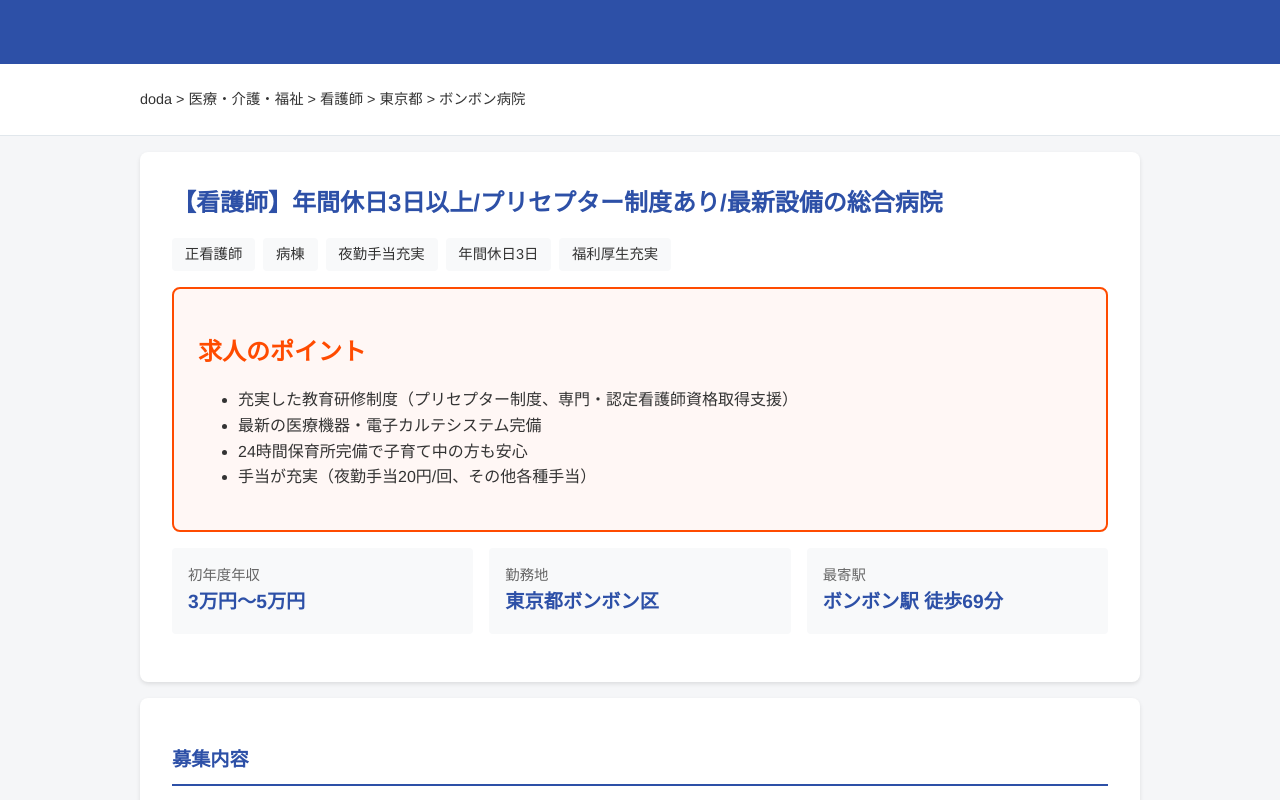
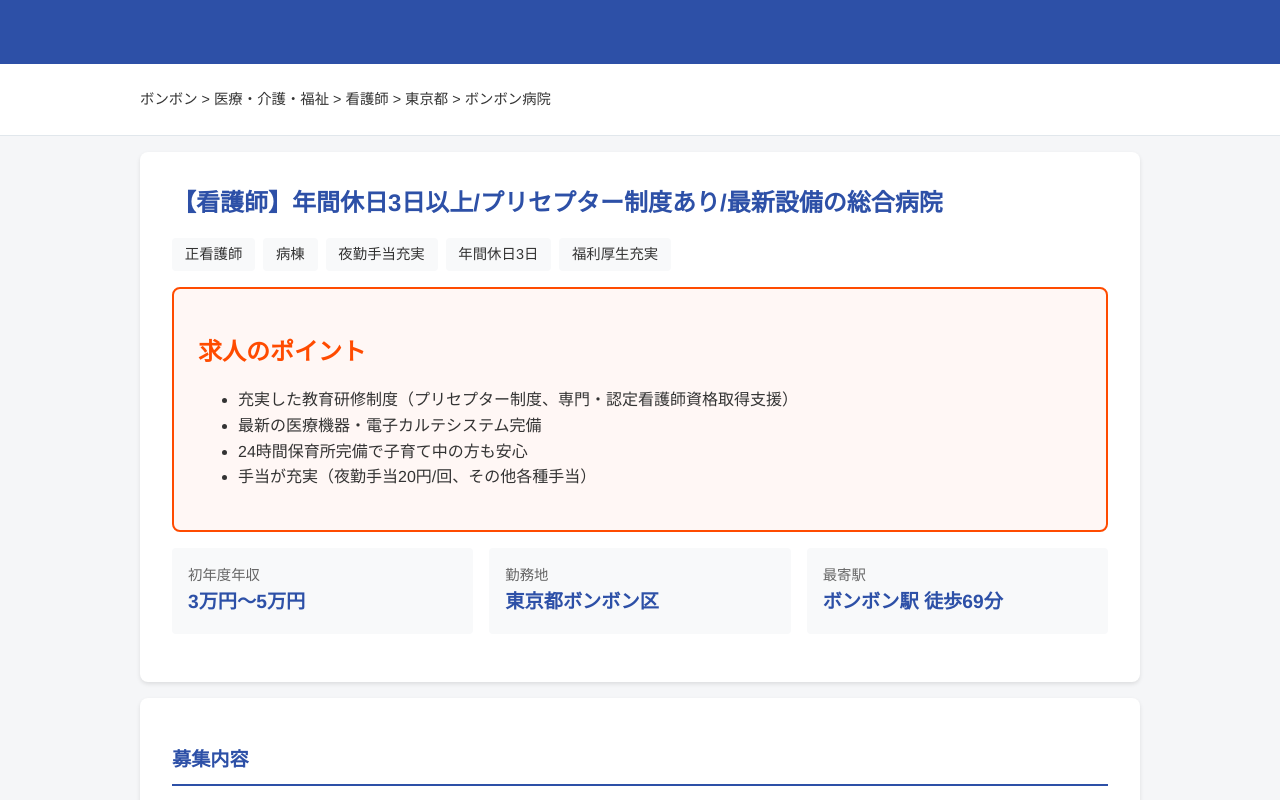
Before and after one commit to RashadGhamrawi/Bonbon-tenshoku, a plain HTML site: page doda-nurse-page.html in a window 1280 px wide. Shown: the top 800 px of the page. Drawn offline with Linux system fonts and the light colour scheme.

Commit message:
Update doda-nurse-page.html
remove doda name from the page

```diff
--- a/doda-nurse-page.html
+++ b/doda-nurse-page.html
@@ -3,7 +3,7 @@
 <head>
     <meta charset="UTF-8">
     <meta name="viewport" content="width=device-width, initial-scale=1.0">
-    <title>看護師募集 - 医療法人社団ボンボン会ボンボン病院 | doda医療の求人・転職情報</title>
+    <title>看護師募集 - 医療法人社団ボンボン会ボンボン病院 | ボンボン医療の求人・転職情報</title>
     <style>
         :root {
             --primary-color: #2D50A7;
@@ -202,7 +202,7 @@
 
     <div class="breadcrumb">
         <div class="container">
-            doda > 医療・介護・福祉 > 看護師 > 東京都 > ボンボン病院
+            ボンボン > 医療・介護・福祉 > 看護師 > 東京都 > ボンボン病院
         </div>
     </div>
 
```
